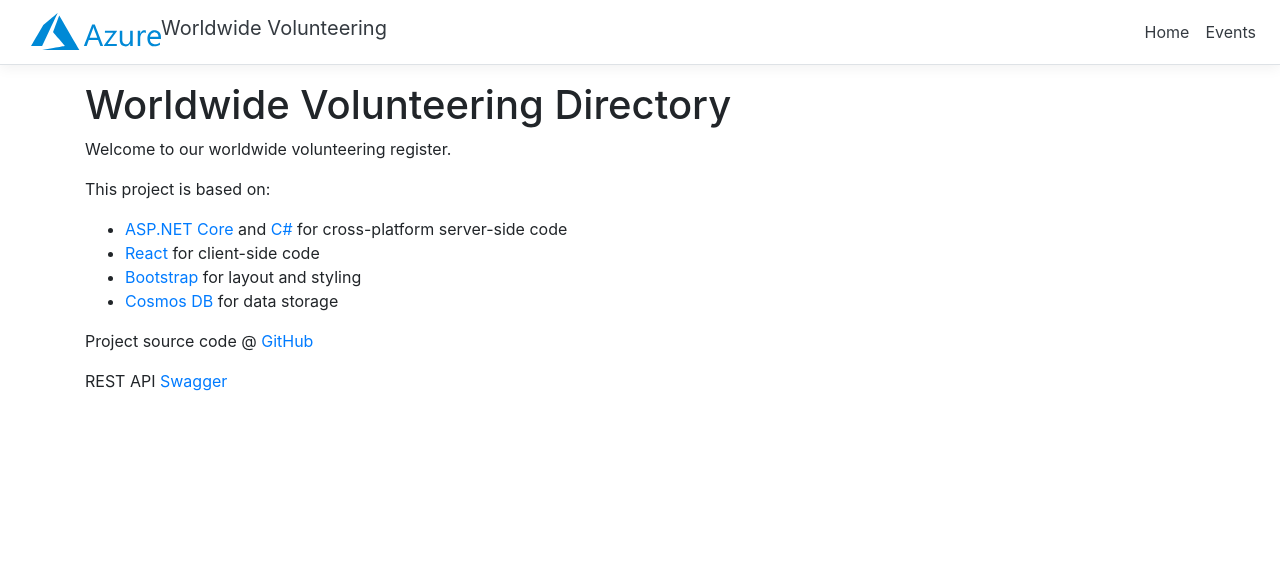
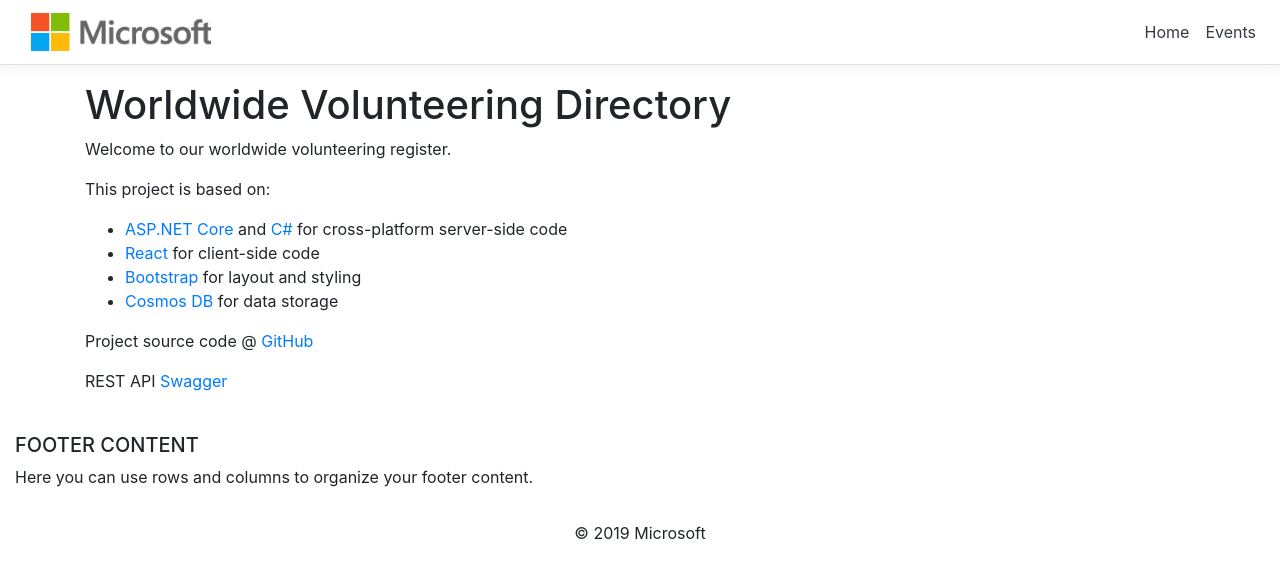
Before and after one commit to TomGeske/Volunteering, a React (Create React App) app in the folder src/ClientApp/: page / in a window 1280 px wide. Shown: the top 578 px of the page. Built offline with nearby package versions, Linux system fonts and the light colour scheme; what react-adal would draw is missing.

Commit message:
added footer

```diff
--- a/src/ClientApp/public/index.html
+++ b/src/ClientApp/public/index.html
@@ -11,6 +11,7 @@
     -->
     <link rel="manifest" href="%PUBLIC_URL%/manifest.json">
     <link rel="shortcut icon" href="%PUBLIC_URL%/favicon.ico">
+    <link rel="mslogo" type="image/png" href="%PUBLIC_URL%/images/microsoft-gray.png" sizes="216x46">
     <!--
       Notice the use of %PUBLIC_URL% in the tags above.
       It will be replaced with the URL of the `public` folder during the build.
--- /dev/null
+++ b/src/ClientApp/src/components/Footer.js
@@ -0,0 +1,39 @@
+import React, { Component } from 'react';
+import { withAITracking } from '@microsoft/applicationinsights-react-js';
+import { ai } from '../TelemetryService';
+
+export class Footer extends Component {
+  displayName = Footer.name
+
+  render() {
+    return (
+      <div>
+        {/* Footer */}
+        <footer className="page-footer font-small blue pt-4">
+          {/* Footer Links */}
+          <div className="container-fluid text-center text-md-left">
+            {/* Grid row */}
+            <div className="row">
+              {/* Grid column */}
+              <div className="col-md-6 mt-md-0 mt-3">
+                {/* Content */}
+                <h5 className="text-uppercase">Footer Content</h5>
+                <p>Here you can use rows and columns to organize your footer content.</p>
+              </div>
+            </div>
+            {/* Grid row */}
+          </div>
+          {/* Footer Links */}
+          {/* Copyright */}
+          <div className="footer-copyright text-center py-3">
+            © 2019 Microsoft
+          </div>
+          {/* Copyright */}
+        </footer>
+        {/* Footer */}
+      </div>
+    );
+  }
+}
+
+export default withAITracking(ai.reactPlugin, Footer);
--- a/src/ClientApp/src/components/Layout.js
+++ b/src/ClientApp/src/components/Layout.js
@@ -1,6 +1,7 @@
 import React, { Component } from 'react';
 import { Container } from 'reactstrap';
 import { NavMenu } from './NavMenu';
+import { Footer } from './Footer'
 
 export class Layout extends Component {
   displayName = Layout.name
@@ -12,6 +13,7 @@
             <Container>
                 {this.props.children}
             </Container>
+            <Footer />
         </div>
     );
   }
--- a/src/ClientApp/src/components/NavMenu.js
+++ b/src/ClientApp/src/components/NavMenu.js
@@ -1,8 +1,7 @@
 import React, { Component } from 'react';
 import { Link } from 'react-router-dom';
-import { Collapse, Container, Navbar, NavbarBrand, NavbarToggler, NavItem, NavLink, Label } from 'reactstrap';
+import { Collapse, Container, Navbar, NavbarBrand, NavbarToggler, NavItem, NavLink } from 'reactstrap';
 import './NavMenu.css';
-import logo from './Microsoft_Azure_Logo.svg';
 
 export class NavMenu extends Component {
   displayName = NavMenu.name
@@ -29,12 +28,11 @@
           <Container>
             <NavbarBrand tag={Link} to="/">
               <img
-                src={logo}
-                width="130"
+                src="images/microsoft-gray.png"
+                width="180"
                 className="d-inline-block align-top"
-                alt="Azure logo"
+                alt="Microsoft Logo"
               />
-              <Label className="text-dark">Worldwide Volunteering</Label>
             </NavbarBrand>
             <NavbarToggler onClick={this.toggleNavbar} className="mr-2" />
           </Container>
--- a/src/ClientApp/src/index.js
+++ b/src/ClientApp/src/index.js
@@ -1,7 +1,7 @@
 import 'bootstrap/dist/css/bootstrap.css';
 import React from 'react';
 import ReactDOM from 'react-dom';
-import { BrowserRouter } from 'react-router-dom';
+import { Router } from 'react-router-dom';
 import { createBrowserHistory } from 'history';
 import { ai } from './TelemetryService';
 
@@ -26,9 +26,9 @@
 const rootElement = document.getElementById('root');
 
 ReactDOM.render(
-  <BrowserRouter basename={baseUrl} history={history}>
+  <Router basename={baseUrl} history={history}>
     <App />
-  </BrowserRouter>,
+  </Router>,
   rootElement);
 
 registerServiceWorker();
```
Also changed, not shown: src/ClientApp/package.json (+11 -5 lines), src/ClientApp/public/images/microsoft-gray.png (added), src/ClientApp/src/components/Microsoft_Azure_Logo.svg (deleted).
